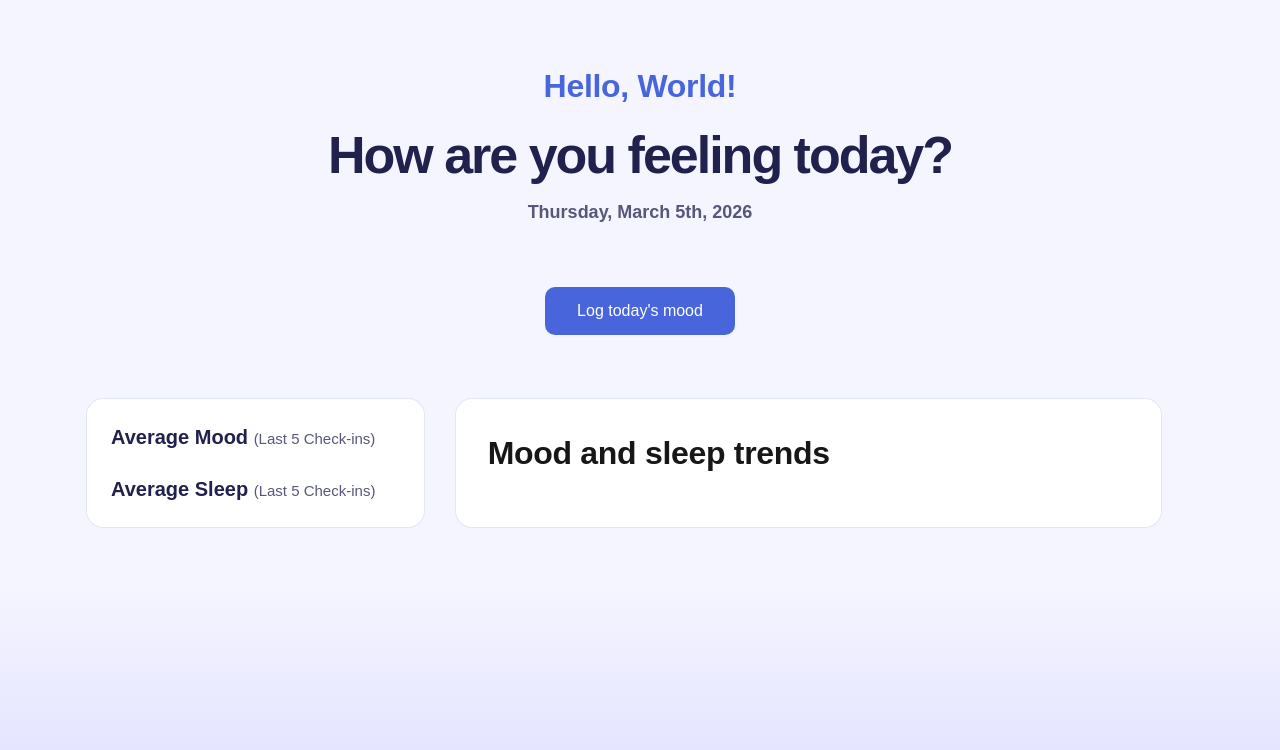
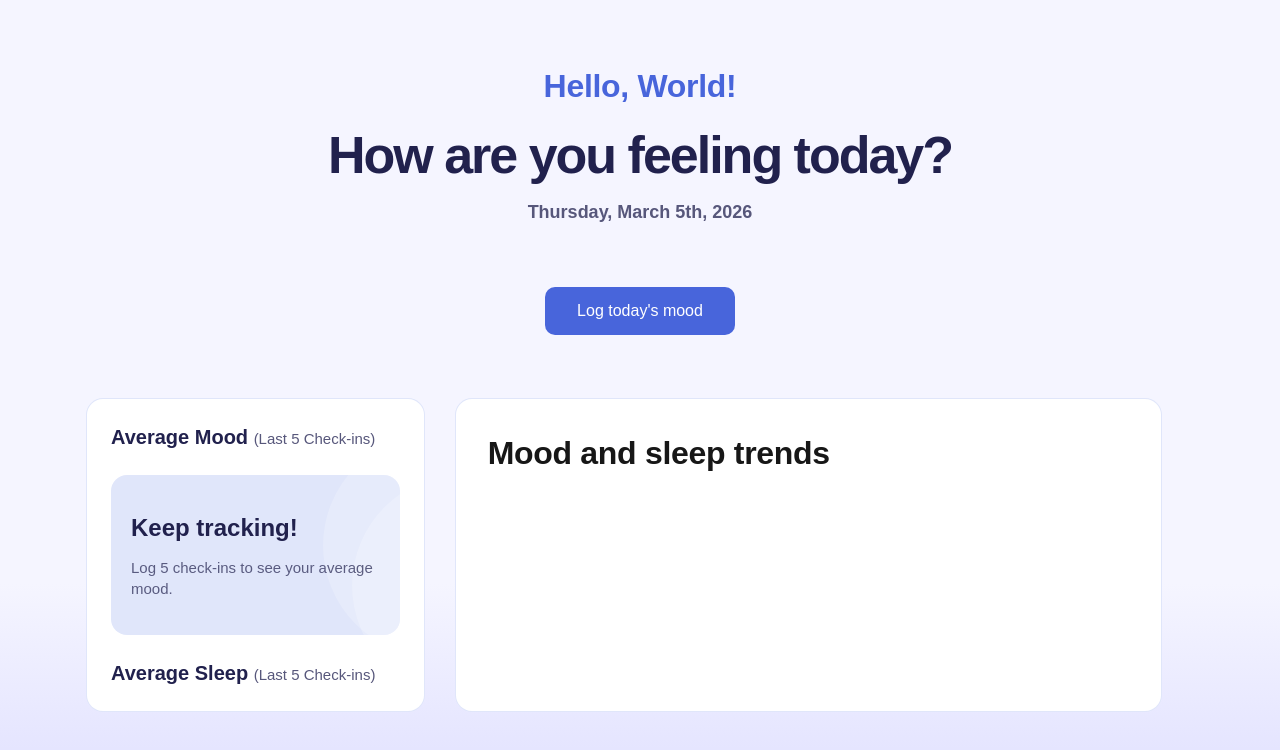
Before and after one commit to czenko/mood-tracker, a Next.js app: page / in a window 1280 px wide. Shown: the top 750 px of the page. Built offline with nearby package versions, Linux system fonts and the light colour scheme; a web font is replaced by a local one.

Commit message:
Add AverageMood component

```diff
--- a/src/app/globals.css
+++ b/src/app/globals.css
@@ -109,7 +109,7 @@
   --text-t7: 0.938rem;
   --text-t7--line-height: 1.4em;
   --text-t7--letter-spacing: -0.019;
-  --text-t7--font-weight: 500;
+  --text-t7--font-weight: 400;
 
   --text-t8: 0.813rem;
   --text-t8--line-height: 1em;
--- a/src/app/page.tsx
+++ b/src/app/page.tsx
@@ -1,6 +1,6 @@
 "use client";
 import { useEffect, useState } from "react";
-import { Welcome, Card } from "@/components";
+import { Welcome, Card, AverageMood } from "@/components";
 import { twMerge } from "tailwind-merge";
 import fadeInAnimation from "./styles/fadeInAnimation";
 
@@ -29,6 +29,7 @@ export default function Home() {
             Average Mood{" "}
             <span className="text-t7 text-neutral-600">(Last 5 Check-ins)</span>
           </h2>
+          <AverageMood />
           <h2 className="text-t5 text-neutral-900">
             Average Sleep{" "}
             <span className="text-t7 text-neutral-600">(Last 5 Check-ins)</span>
--- /dev/null
+++ b/src/components/AverageMood/AverageMood.tsx
@@ -0,0 +1,73 @@
+import { twMerge } from "tailwind-merge";
+import PrevCheckins from "../PrevCheckins/PrevCheckins";
+
+const MOOD = {
+  0: "Very Sad",
+  1: "Sad",
+  2: "Neutral",
+  3: "Happy",
+  4: "Very Happy",
+};
+
+const COLOR = {
+  0: "bg-red-300",
+  1: "bg-indigo-200",
+  2: "bg-blue-300",
+  3: "bg-green-300",
+  4: "bg-amber-300",
+};
+
+interface AverageMoodProps extends React.BaseHTMLAttributes<HTMLDivElement> {
+  className?: string;
+  current?: 0 | 1 | 2 | 3 | 4;
+  prev?: 0 | 1 | 2 | 3 | 4;
+}
+
+const Circle = ({ className }: { className: string }) => (
+  <div
+    aria-hidden="true"
+    className={twMerge(
+      "absolute group-hover:-translate-x-3 inline-block rounded-full bg-neutral-0 opacity-20 w-[221px] h-[221px] transition-transform duration-500 ease-out",
+      className
+    )}
+  />
+);
+
+export default function AverageMood({
+  className,
+  current,
+  prev,
+  ...props
+}: AverageMoodProps) {
+  const hasData: boolean = current !== undefined && prev !== undefined;
+
+  const trend: "increase" | "decrease" | "neutral" | undefined = hasData
+    ? current! > prev!
+      ? "increase"
+      : current! < prev!
+        ? "decrease"
+        : "neutral"
+    : undefined;
+
+  // Dynamic props depending on whether we have data
+  const containerColor = hasData ? COLOR[current!] : "bg-blue-100";
+  const heading = hasData ? MOOD[current!] : "Keep tracking!";
+  const prevCheckinsProps = hasData ? { hasData, state: trend } : { hasData };
+
+  return (
+    <div
+      {...props}
+      className={twMerge(
+        "group overflow-hidden relative rounded-2xl min-h-40 p-5 flex flex-col gap-3 justify-center",
+        containerColor,
+        className
+      )}
+    >
+      <Circle className="-top-1/4 -right-1/2" />
+      <Circle className="top-0 right-[-60%] delay-150" />
+
+      <h3 className="text-neutral-900 text-t4 relative z-10">{heading}</h3>
+      <PrevCheckins {...prevCheckinsProps} />
+    </div>
+  );
+}
--- a/src/components/PrevCheckins/PrevCheckins.tsx
+++ b/src/components/PrevCheckins/PrevCheckins.tsx
@@ -2,12 +2,12 @@ import { cva } from "class-variance-authority";
 import ArrowRight from "./ArrowRight";
 
 interface PrevCheckinsProps {
-  hasData: boolean;
-  variant: "mood" | "sleep";
-  state: "neutral" | "increase" | "decrease";
+  hasData?: boolean;
+  variant?: "mood" | "sleep";
+  state?: "neutral" | "increase" | "decrease";
 }
 
-const prevCheckinsVariants = cva("text-t7 text-neutral-900", {
+const prevCheckinsVariants = cva("z-10 text-t7 text-neutral-900", {
   variants: {
     variant: {
       mood: "",
--- a/src/components/index.js
+++ b/src/components/index.js
@@ -1,3 +1,4 @@
 export { default as Button } from "./Button/Button";
 export { default as Welcome } from "./Welcome/Welcome";
 export { default as Card } from "./Card/Card";
+export { default as AverageMood } from "./AverageMood/AverageMood";
```
Also changed, not shown: 2 other files (tests, documents, lock files or other folders).
